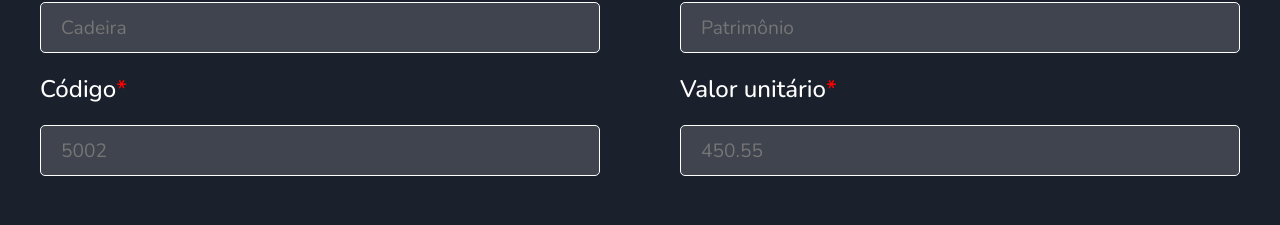
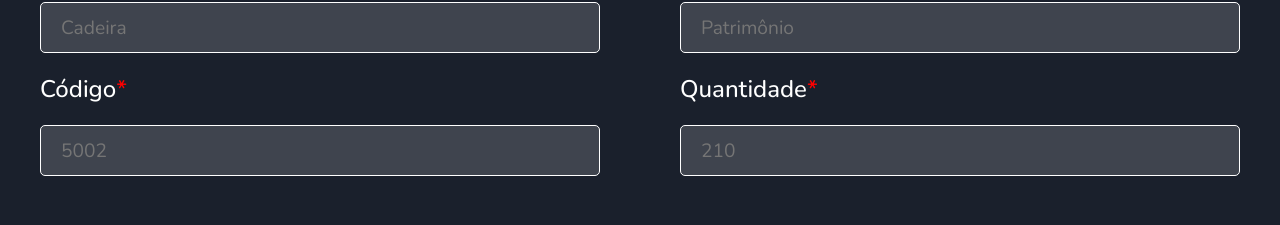
Before and after one commit to arthurfortunato/warehouse, a React (Create React App) app in the folder frontend/: page /newProducts in a window 1280 px wide. Shown: the part 228-453 px from the top of the page. Built offline with nearby package versions, Linux system fonts and the light colour scheme.

Commit message:
Criando os toasts da aplicação

```diff
--- a/frontend/package.json
+++ b/frontend/package.json
@@ -13,6 +13,7 @@
     "axios": "^0.24.0",
     "react": "^17.0.2",
     "react-dom": "^17.0.2",
+    "react-hot-toast": "^2.2.0",
     "react-icons": "^4.3.1",
     "react-router-dom": "^6.2.1",
     "react-scripts": "5.0.0",
--- a/frontend/src/pages/EditProducts/index.tsx
+++ b/frontend/src/pages/EditProducts/index.tsx
@@ -11,6 +11,8 @@ import { Button } from '../../components/Button';
 import { Input } from '../../components/Input';
 import { Link } from 'react-router-dom';
 
+import toast, { Toaster } from 'react-hot-toast'
+
 import { api } from '../../services/api';
 import { useEffect, useState } from 'react';
 
@@ -19,7 +21,7 @@ interface IProduct {
   name: string;
   code: string;
   sector: string;
-  price: string;
+  amount: string;
 }
 
 const EditProducts = (product: Partial<IProduct>) => {
@@ -27,15 +29,15 @@ const EditProducts = (product: Partial<IProduct>) => {
   const [name, setName] = useState('');
   const [code, setCode] = useState('');
   const [sector, setSector] = useState('');
-  const [price, setPrice] = useState('');
+  const [amount, setAmount] = useState('');
 
-  const getProducts = async (name: string, code: string, sector: string, price: string) => {
+  const getProducts = async (name: string, code: string, sector: string, amount: string) => {
 
     await api.put(`/product/edit/${localStorage.getItem('idCode')}`, {
       name: name,
       code: code,
       sector: sector,
-      price: price
+      amount: amount
     })
   }
 
@@ -45,13 +47,12 @@ const EditProducts = (product: Partial<IProduct>) => {
         name,
         code,
         sector,
-        price
+        amount
       ).then(() => {
         window.location.reload()
       })
-
     } catch (error) {
-      alert('Preencha todas as informações')
+      toast.error('Preencha todas as informações')
     }
   }
 
@@ -102,10 +103,10 @@ const EditProducts = (product: Partial<IProduct>) => {
             value={sector}
             onChange={(event) => { setSector(event.target.value) }}
           />
-          <Label>Valor unitário<p>*</p></Label>
+          <Label>Quantidade<p>*</p></Label>
           <Input
-            value={price}
-            onChange={(event) => { setPrice(event.target.value) }}
+            value={amount}
+            onChange={(event) => { setAmount(event.target.value) }}
           />
         </InputContainer>
       </BodyContainer>
@@ -114,6 +115,10 @@ const EditProducts = (product: Partial<IProduct>) => {
           <Link to="/products">
             Editar
           </Link>
+          <Toaster
+            position="top-center"
+            reverseOrder={false}
+          />
         </Button>
         <Button className="cancel">
           <Link to="/">
--- a/frontend/src/pages/ListProducts/index.tsx
+++ b/frontend/src/pages/ListProducts/index.tsx
@@ -18,7 +18,7 @@ interface IProduct {
   name: string;
   code: string;
   sector: string;
-  price: string;
+  amount: string;
 }
 
 export const ProductsList = () => {
@@ -60,7 +60,7 @@ export const ProductsList = () => {
             <tr>
               <th>Nome do Produto</th>
               <th>Código</th>
-              <th>Valor</th>
+              <th>Quantidade</th>
               <th>Setor</th>
               <th>Editar</th>
               <th>Excluir</th>
@@ -73,7 +73,7 @@ export const ProductsList = () => {
                 <tr key={product.id}>
                   <td>{product.name}</td>
                   <td>{product.code}</td>
-                  <td>{product.price}</td>
+                  <td>{product.amount}</td>
                   <td>{product.sector}</td>
                   <td>
                     <button className="edit">
--- a/frontend/src/pages/Products/index.tsx
+++ b/frontend/src/pages/Products/index.tsx
@@ -11,6 +11,8 @@ import { Button } from '../../components/Button';
 import { Input } from '../../components/Input';
 import { Link } from 'react-router-dom';
 
+import toast, { Toaster } from 'react-hot-toast';
+
 import { api } from '../../services/api';
 import { useState } from 'react';
 
@@ -18,14 +20,14 @@ export const Products = () => {
   const [name, setName] = useState('');
   const [code, setCode] = useState('');
   const [sector, setSector] = useState('');
-  const [price, setPrice] = useState('');
+  const [amount, setAmount] = useState('');
 
-  const getProducts = async (name: string, code: string, sector: string, price: string) => {
+  const getProducts = async (name: string, code: string, sector: string, amount: string) => {
     await api.post('/product/newproducts', {
       name: name,
       code: code,
       sector: sector,
-      price: price
+      amount: amount
     })
   }
 
@@ -35,14 +37,15 @@ export const Products = () => {
         name,
         code,
         sector,
-        price
+        amount
       )
       setName('')
       setCode('')
       setSector('')
-      setPrice('')
+      setAmount('')
+      toast.success('Produto cadastrado!')
     } catch (error) {
-      alert('Preencha todas as informações')
+      toast.error('Preencha todas as informações')
     }
   }
 
@@ -62,12 +65,14 @@ export const Products = () => {
           <Label>Digite o nome do produto <p>*</p></Label>
           <Input
             placeholder="Cadeira"
+            type="text"
             value={name}
             onChange={(event) => { setName(event.target.value) }}
           />
           <Label>Código <p>*</p></Label>
           <Input
             placeholder="5002"
+            type="text"
             value={code}
             onChange={(event) => { setCode(event.target.value) }}
           />
@@ -80,16 +85,21 @@ export const Products = () => {
             value={sector}
             onChange={(event) => { setSector(event.target.value) }}
           />
-          <Label>Valor unitário<p>*</p></Label>
+          <Label>Quantidade<p>*</p></Label>
           <Input
-            placeholder="450.55"
-            value={price}
-            onChange={(event) => { setPrice(event.target.value) }}
+            placeholder="210"
+            type="number"
+            value={amount}
+            onChange={(event) => { setAmount(event.target.value) }}
           />
         </InputContainer>
       </BodyContainer>
       <Buttons>
         <Button onClick={saveProduct}>Cadastrar</Button>
+        <Toaster
+          position="top-center"
+          reverseOrder={false}
+        />
         <Button className="cancel">
           <Link to="/">
             Cancelar
```
Also changed, not shown: 1 other file (tests, documents, lock files or other folders).
